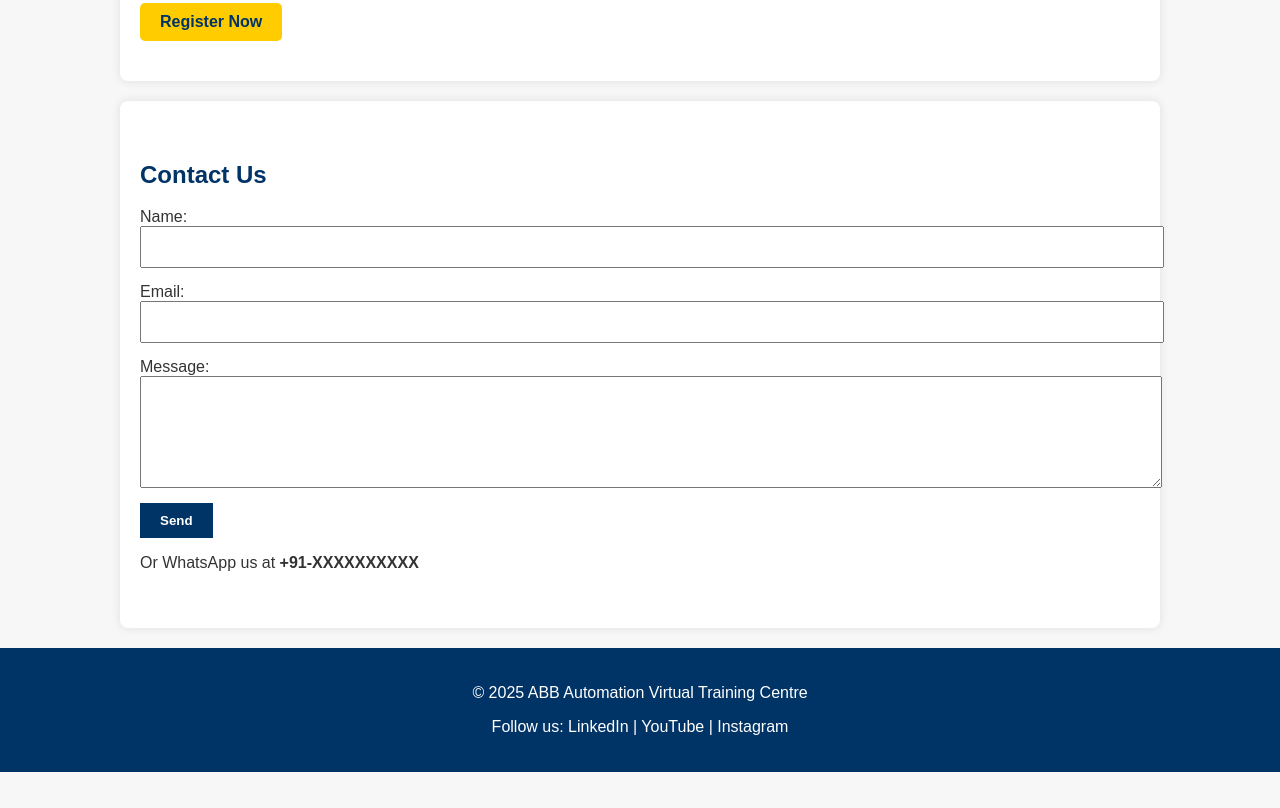
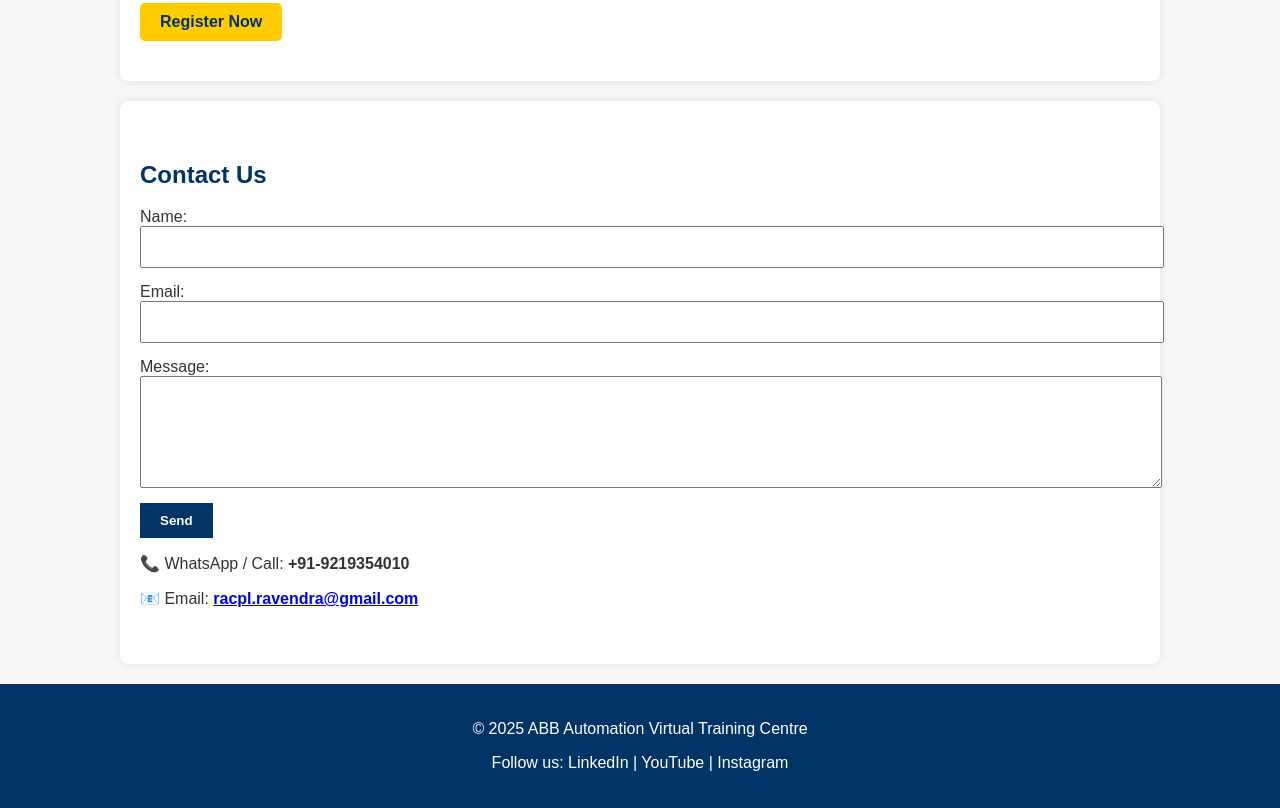
Before and after one commit to ravi8957087793/abb-training-site, a plain HTML site: page index.html in a window 1280 px wide. Shown: the part 1279-2087 px from the top of the page. Before the commit the page ends 2051 px from the top, so only its background shows below. Drawn offline with Linux system fonts and the light colour scheme.

Commit message:
Update index.html

```diff
--- a/index.html
+++ b/index.html
@@ -127,8 +127,9 @@
 
       <button type="submit">Send</button>
     </form>
-    <p>Or WhatsApp us at <strong>+91-XXXXXXXXXX</strong></p>
-  </section>
+    <p>📞 WhatsApp / Call: <strong>+91-9219354010</strong></p>
+    <p>📧 Email: <strong><a href="mailto:racpl.ravendra@gmail.com">racpl.ravendra@gmail.com</a></strong></p>
+    </section>
 
   <footer>
     <p>&copy; 2025 ABB Automation Virtual Training Centre</p>
```
